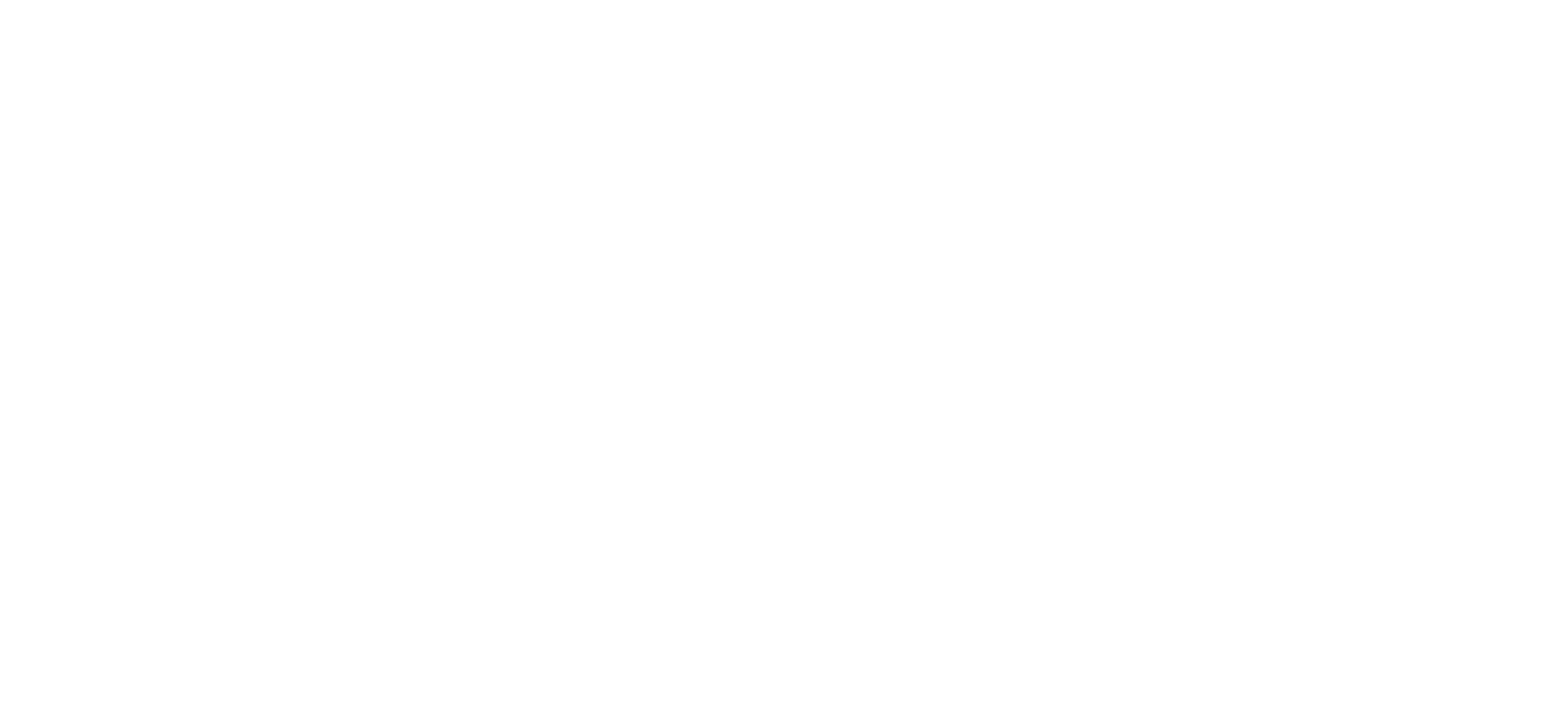
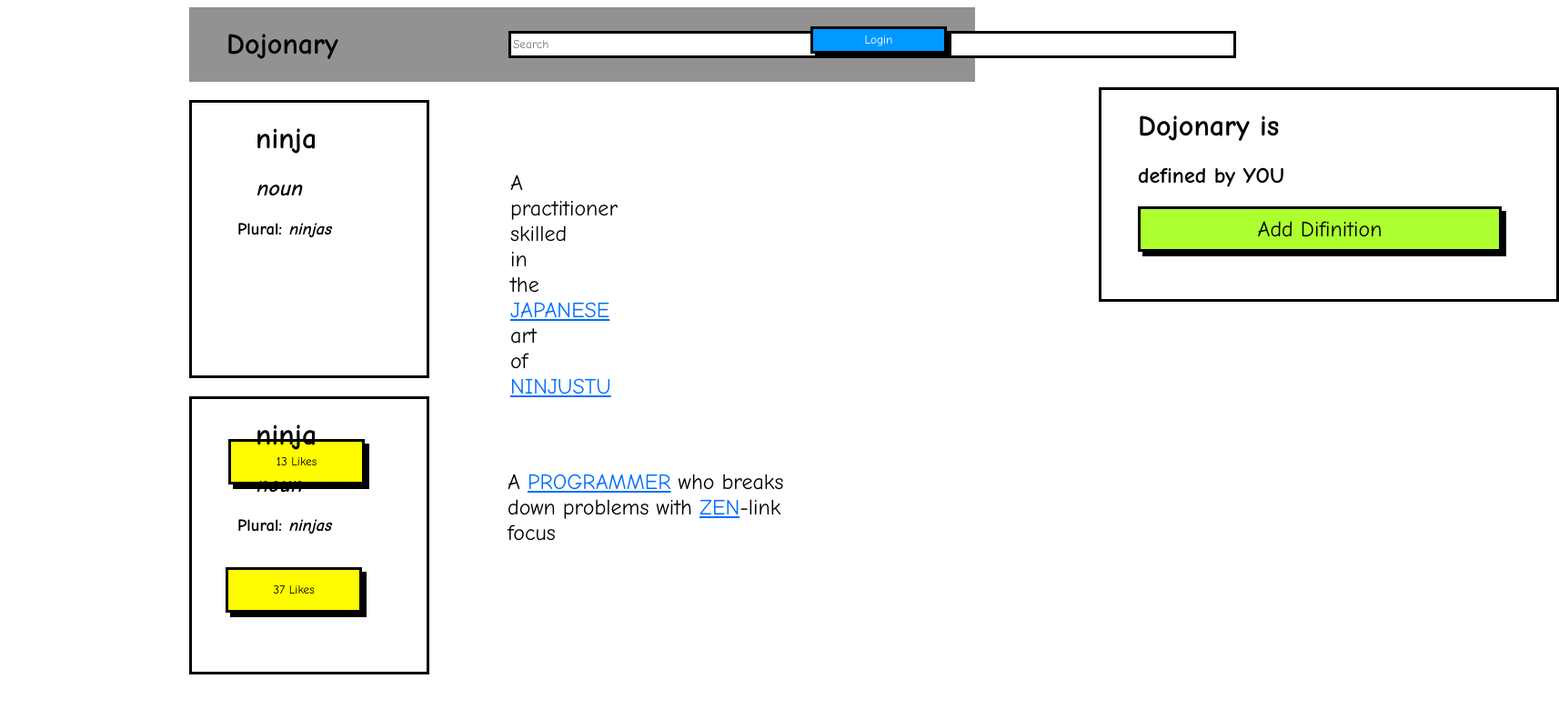
Before and after one commit to antito16/Dojo, a plain HTML site: page JAVASCRIPT/evento onclick/index.html in a window 1280 px wide. Shown: the whole page at 91% size, 1714 px wide, since content can reach past the window. Drawn offline with Linux system fonts and the light colour scheme.

Commit message:
subiendo contenidos

```diff
--- a/JAVASCRIPT/evento onclick/index.html
+++ b/JAVASCRIPT/evento onclick/index.html
@@ -0,0 +1,106 @@
+<!DOCTYPE html>
+<html lang="en">
+    <head>
+        <title>Evento onclick</title>
+        <link rel="stylesheet" type="text/css" href="style.css">
+        <script src="dojonary.js"></script>
+    </head>
+
+    <body>
+<div class="nav">
+
+    <div class="main">
+    <h1>Dojonary</h1>
+    </div>
+
+
+    <div class="barra">
+        <input class="form-control me-2" type="search" placeholder="Search" aria-label="Search">
+        </div>
+
+    <ul class="nav-links">
+        <li><button class="btn">Login</button></li>
+    </ul>
+</div>
+
+
+<div id="bloque1">
+
+    <div class= "bloque1">
+    <h1>ninja </h1>
+    <h2><em>noun</em> </h2>
+    <h3>Plural: <em>ninjas</em></h3>
+    </div>
+
+    <div class="parrafo1">
+
+        <p>A practitioner skilled in the <br>
+        <a>JAPANESE</a> art of <a>NINJUSTU</a></p>
+
+    </div>
+
+
+    <div class="botton1">
+
+        <li><button class="btn" onclick="alert('hola')"> 13 Likes</button></li>
+
+    </div>
+
+</div>
+
+<!-- ------------------------------------- -->
+
+<div id="bloque2">
+
+    <div class= "bloque2">
+    <h1>ninja</h1>
+    <h2><em>noun</em> </h2>
+    <h3>Plural: <em>ninjas</em></h3>
+    </div>
+
+</div>
+
+
+
+<div class="parrafo2">
+
+    <p>A <a>PROGRAMMER</a> who breaks <br>
+    down problems with <a>ZEN</a>-link <br>
+    focus</p>
+
+</div>
+
+
+<div class="botton2">
+
+    <li><button class="btn"> 37 Likes</button></li>
+
+</div>
+
+
+<!-- ------------------------------------- -->
+
+<div id="bloque3">
+
+    <div class= "bloque3">
+    <h1>Dojonary is</h1>
+    <h2> defined by YOU</h2>
+    </div>
+
+
+    <div class="botton3">
+
+        <li><button class="btn"> Add Difinition</button></li>
+
+    </div>
+
+</div>
+
+
+
+
+
+
+
+    </body>
+</html>
--- a/JAVASCRIPT/evento onclick/style.css
+++ b/JAVASCRIPT/evento onclick/style.css
@@ -0,0 +1,203 @@
+* {
+    font-family: Comic Sans MS, Comic Sans, cursive;
+    text-decoration: none;
+
+    }
+
+    button{
+
+        box-shadow: 5px 5px black;
+        color:rgb(255, 255, 255);
+        background-color: rgb(0, 153, 255);
+        border: 3px solid black;
+        width: 150px;
+        height: 30px;
+        cursor: pointer;
+    }
+
+    .nav-links{
+        margin: 20px;
+        margin-top: -45px;
+    }
+
+    ul {
+        display: flex;
+        align-items: flex-end;
+        justify-content: flex-end;
+    }
+
+    li {
+        display: inline;
+        margin: 10px 10px 10px 10px;
+    }
+
+    .main{
+
+    margin-bottom: -90px;
+
+    }
+
+    .nav {
+        background-color: rgb(146, 146, 146);
+        padding: 1px;
+        margin-left: 200px;
+        margin-right: 200px;
+    }
+
+    .barra input{
+        margin-top: 35px;
+        margin-left: 350px;
+        width: 800px;
+        height: 30px;
+        border: 3px solid black;
+    }
+
+    a {
+        color: white;
+    }
+
+    h1 {
+        color: black;
+        margin-left: 40px;
+    }
+
+    /* ------------------------------ */
+
+    #bloque1{
+
+        background-color: white;
+        border: 3px solid black;
+        margin-left: 200px ;
+        margin-right: 800px;
+        margin-top: 20px;
+        height: 300px;
+    }
+
+
+    .bloque1{
+
+        margin-left: 30px;
+
+    }
+
+
+    .parrafo1{
+
+        margin-left: 350px;
+        margin-top: -100px;
+        font-size: 1.50em;
+    }
+
+
+    .botton1 button{
+
+        box-shadow: 5px 5px black;
+        color:black;
+        background-color: rgb(255, 251, 0);
+        border: 3px solid black;
+        width: 150px;
+        height: 50px;
+        cursor: pointer;
+        margin-left: 30px;
+        margin-top: 20px;
+    }
+
+
+
+
+
+     /* ------------------------------ */
+
+     #bloque2{
+
+        background-color: white;
+        border: 3px solid black;
+        margin-left: 200px ;
+        margin-right: 800px;
+        margin-top: 20px;
+        height: 300px;
+    }
+
+
+    .bloque2{
+
+        margin-left: 30px;
+
+    }
+
+
+    .parrafo2{
+
+        margin-left: 550px;
+        margin-top: -250px;
+        font-size: 1.50em;
+    }
+
+
+    .botton2 button{
+
+        box-shadow: 5px 5px black;
+        color:black;
+        background-color: rgb(255, 251, 0);
+        border: 3px solid black;
+        width: 150px;
+        height: 50px;
+        cursor: pointer;
+        margin-left: 230px;
+    }
+
+
+     /* ------------------------------ */
+
+     #bloque3{
+
+        background-color: white;
+        border: 3px solid black;
+        margin-left: 1200px ;
+        margin-right: 200px;
+        margin-top: -578px;
+        height: 230px;
+        width: 500PX;
+
+    }
+
+
+    .botton3 button{
+
+        box-shadow: 5px 5px black;
+        color:black;
+        background-color: greenyellow;
+        border: 3px solid black;
+        width: 400px;
+        height: 50px;
+        cursor: pointer;
+        margin-left: 30px;
+        font-size: 1.50em;
+    }
+
+
+
+
+
+
+         /* ------------------------------ */
+
+h2{
+
+margin-left: 40px;
+font-size: -9%;
+
+}
+
+h3{
+
+margin-left: 20px;
+
+}
+
+a{
+
+    color: rgb(0, 110, 255);
+    text-decoration:underline;
+    cursor: pointer;
+}
```
